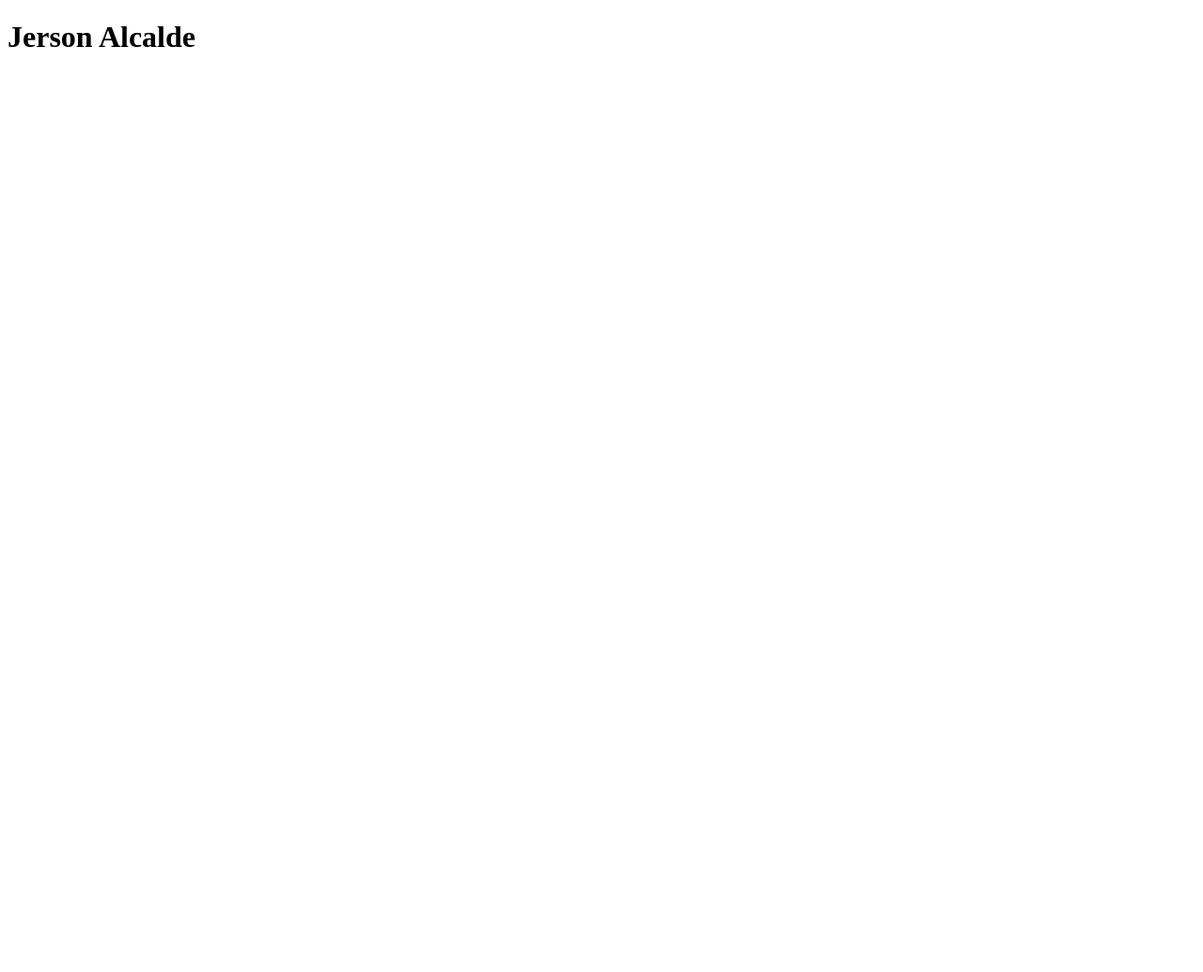
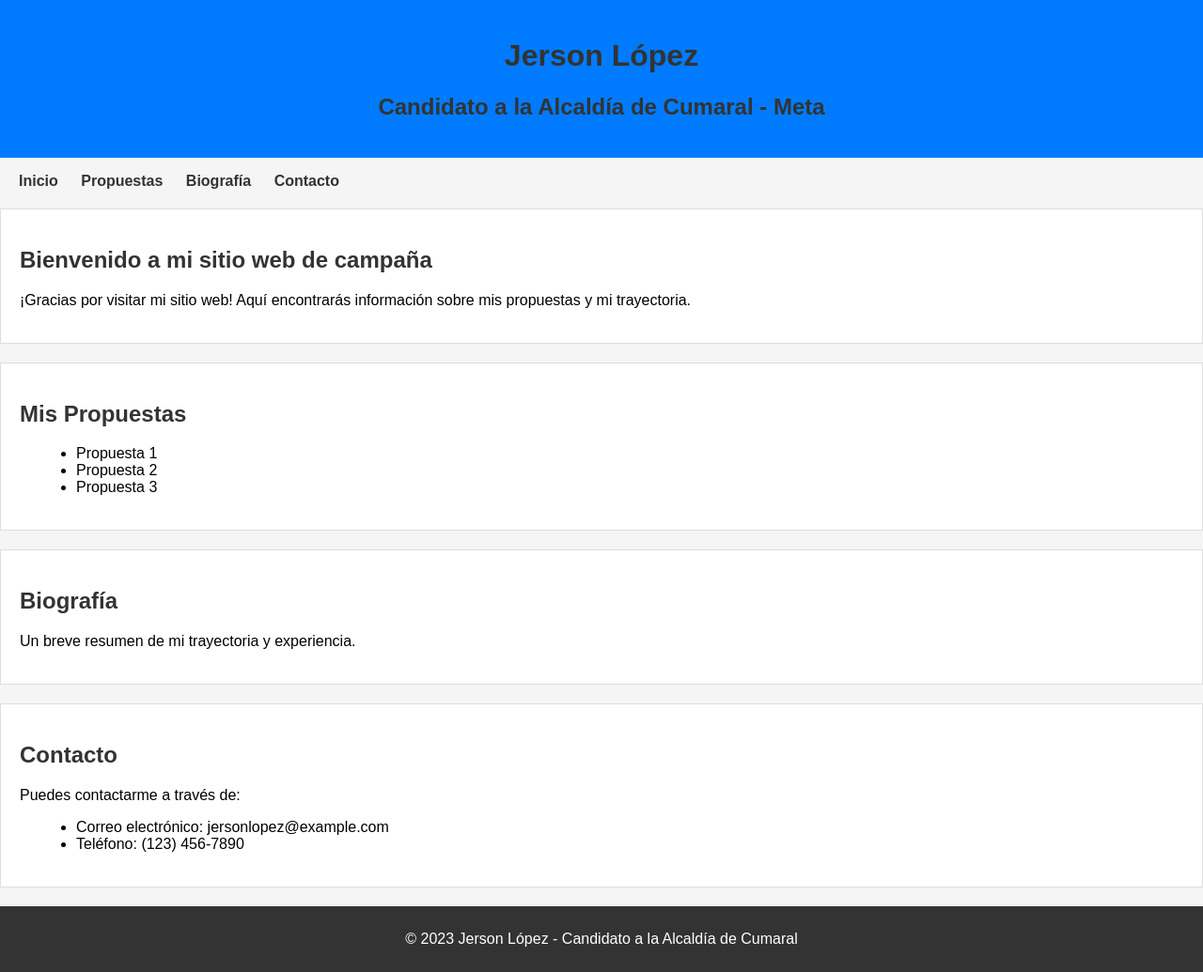
Before and after one commit to vegueta01/jerson-alcalde, a plain HTML site: page index.html in a window 1280 px wide. Shown: the whole page at 94% size. Before the commit the page ends 800 px from the top, so only its background shows below. Drawn offline with Linux system fonts and the light colour scheme.

Commit message:
feat: basic page ✨

```diff
--- a/index.html
+++ b/index.html
@@ -1,11 +1,56 @@
 <!DOCTYPE html>
-<html lang="en">
+<html lang="es">
 <head>
     <meta charset="UTF-8">
     <meta name="viewport" content="width=device-width, initial-scale=1.0">
-    <title>Jerson Alcalde</title>
+    <title>Jerson López - Candidato a la Alcaldía de Cumaral</title>
+    <link rel="stylesheet" href="styles.css">
 </head>
 <body>
-    <h1>Jerson Alcalde</h1>
+    <header>
+        <h1>Jerson López</h1>
+        <h2>Candidato a la Alcaldía de Cumaral - Meta</h2>
+    </header>
+
+    <nav>
+        <ul>
+            <li><a href="#inicio">Inicio</a></li>
+            <li><a href="#propuestas">Propuestas</a></li>
+            <li><a href="#biografia">Biografía</a></li>
+            <li><a href="#contacto">Contacto</a></li>
+        </ul>
+    </nav>
+
+    <section id="inicio">
+        <h2>Bienvenido a mi sitio web de campaña</h2>
+        <p>¡Gracias por visitar mi sitio web! Aquí encontrarás información sobre mis propuestas y mi trayectoria.</p>
+    </section>
+
+    <section id="propuestas">
+        <h2>Mis Propuestas</h2>
+        <ul>
+            <li>Propuesta 1</li>
+            <li>Propuesta 2</li>
+            <li>Propuesta 3</li>
+        </ul>
+    </section>
+
+    <section id="biografia">
+        <h2>Biografía</h2>
+        <p>Un breve resumen de mi trayectoria y experiencia.</p>
+    </section>
+
+    <section id="contacto">
+        <h2>Contacto</h2>
+        <p>Puedes contactarme a través de:</p>
+        <ul>
+            <li>Correo electrónico: jersonlopez@example.com</li>
+            <li>Teléfono: (123) 456-7890</li>
+        </ul>
+    </section>
+
+    <footer>
+        <p>&copy; 2023 Jerson López - Candidato a la Alcaldía de Cumaral</p>
+    </footer>
 </body>
 </html>
--- /dev/null
+++ b/styles.css
@@ -0,0 +1,68 @@
+/* Estilos generales */
+body {
+    font-family: Arial, sans-serif;
+    background-color: #f5f5f5;
+    margin: 0;
+    padding: 0;
+}
+
+header {
+    background-color: #007bff;
+    color: #fff;
+    text-align: center;
+    padding: 20px 0;
+}
+
+nav ul {
+    list-style-type: none;
+    padding: 0;
+}
+
+nav ul li {
+    display: inline;
+    margin-right: 20px;
+}
+
+nav ul li a {
+    text-decoration: none;
+    color: #333;
+    font-weight: bold;
+}
+
+/* Estilos para secciones */
+section {
+    padding: 20px;
+    margin: 20px 0;
+    background-color: #fff;
+    border: 1px solid #ddd;
+}
+
+/* Estilos para el pie de página */
+footer {
+    text-align: center;
+    background-color: #333;
+    color: #fff;
+    padding: 10px 0;
+}
+
+/* Estilos para encabezados */
+h1, h2 {
+    color: #333;
+}
+
+/* Estilos para enlaces */
+a {
+    color: #007bff;
+}
+
+/* Estilos para lista de propuestas */
+ul {
+    list-style-type: disc;
+    margin-left: 20px;
+}
+
+/* Estilos para imágenes (si es necesario) */
+img {
+    max-width: 100%;
+    height: auto;
+}
```
